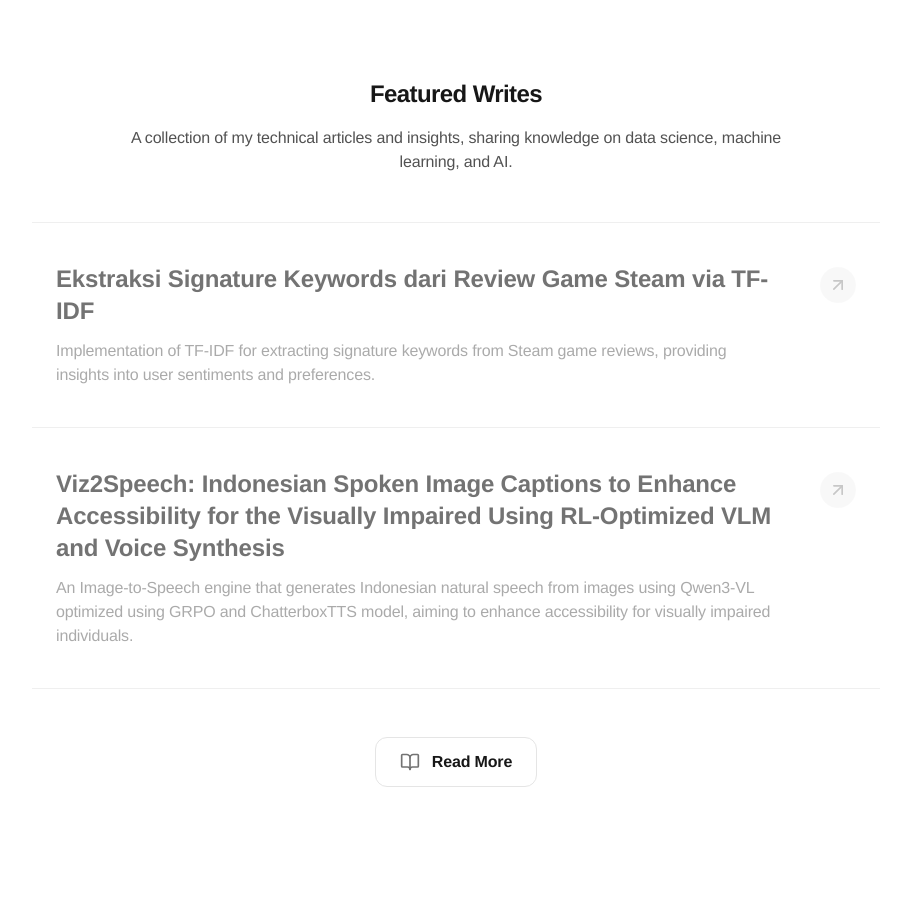
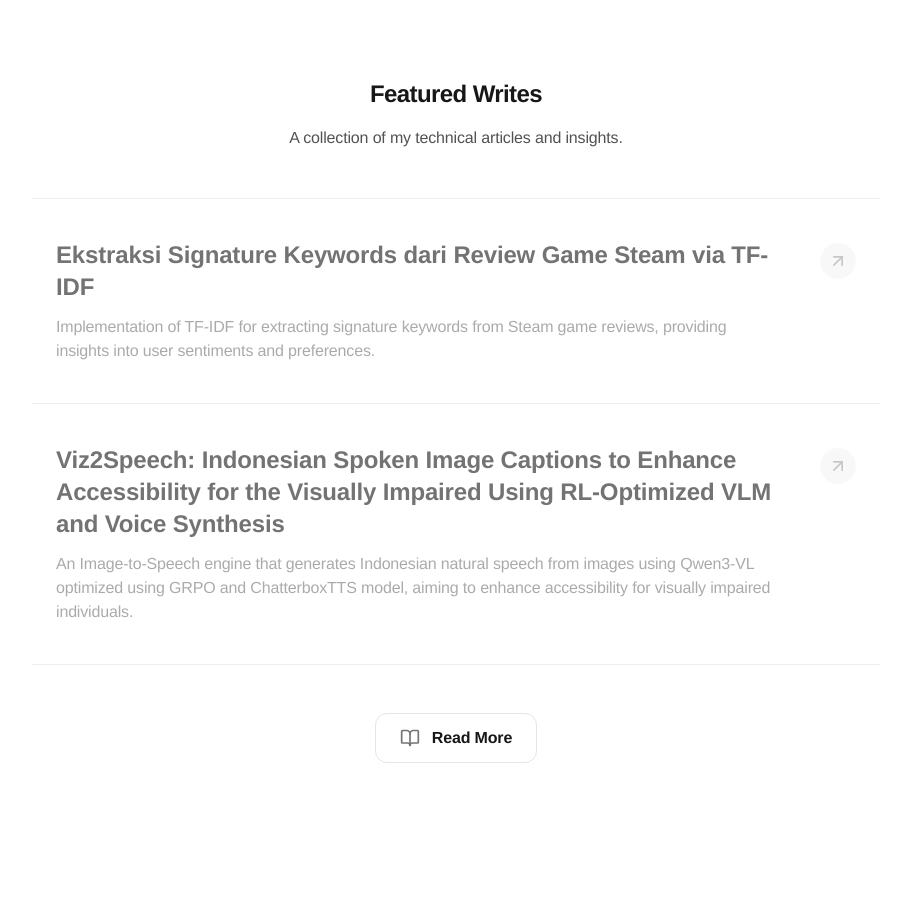
Before and after one commit to abidalfrz/portfolio, a React (Vite) app: page / in a window 1280 px wide. Shown: the part 5060-5982 px from the top of the page, without its empty margins (184-1095 px from the left). Built offline with nearby package versions, Linux system fonts and the light colour scheme.

Commit message:
edit: edit desc

```diff
--- a/src/sections/Writes.jsx
+++ b/src/sections/Writes.jsx
@@ -48,7 +48,7 @@ const Writes = () => {
             Featured Writes
           </h2>
           <h3 className="text-center text-secondary dark:text-neutral-400 max-w-2xl mx-auto">
-            A collection of my technical articles and insights, sharing knowledge on data science, machine learning, and AI.
+            A collection of my technical articles and insights.
           </h3>
         </div>
 
```
